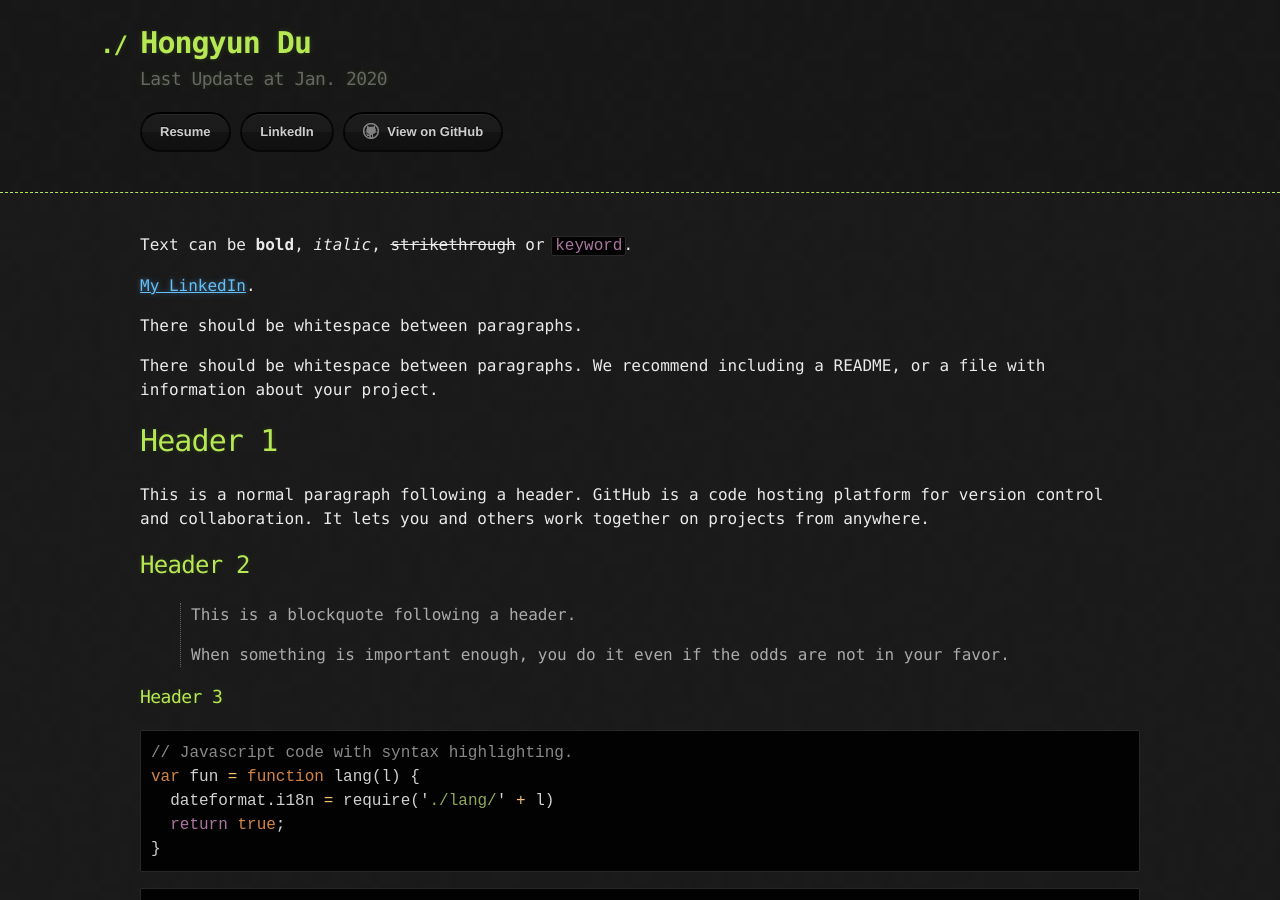
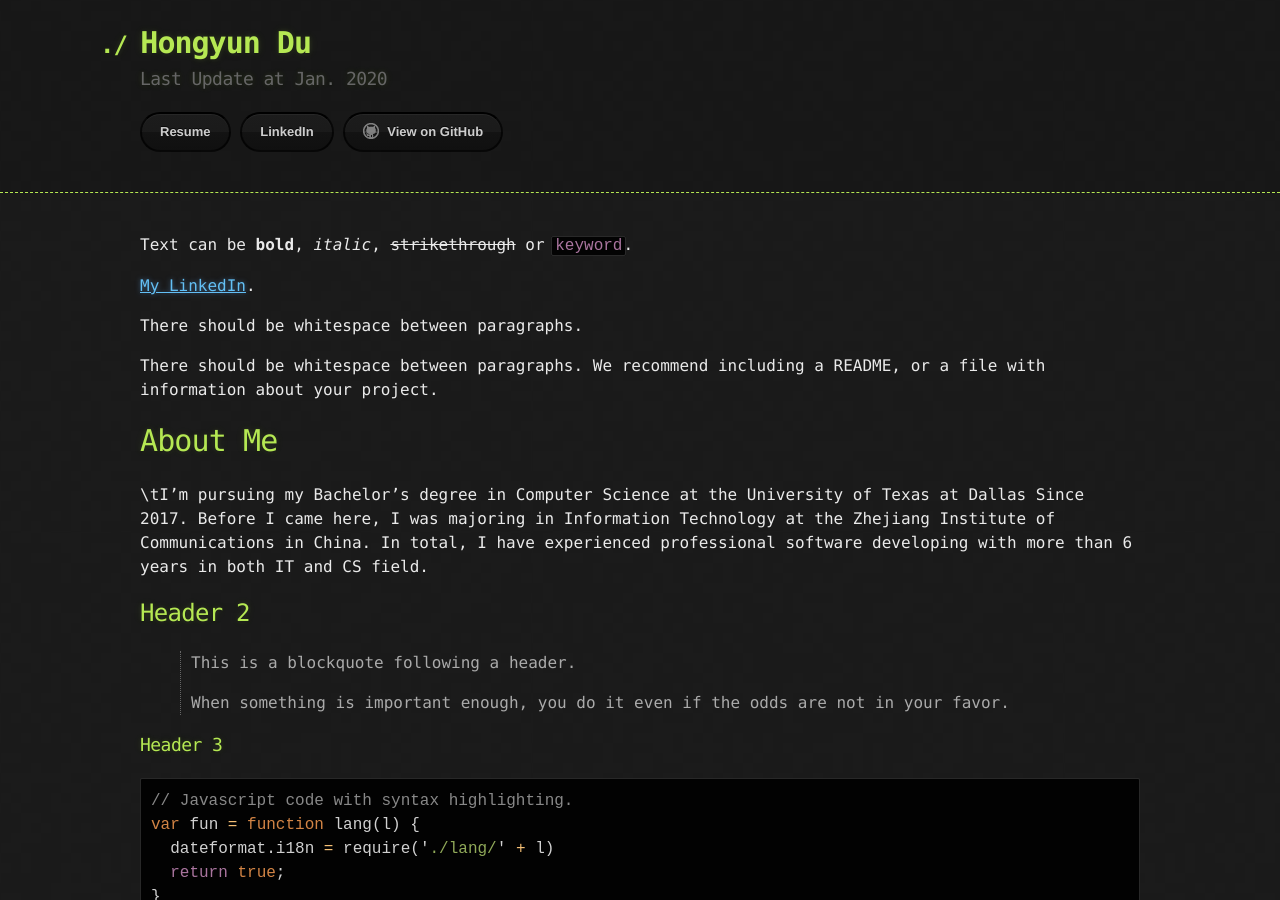
Before and after one commit to Yukikaze-Ai/Yukikaze-Ai.github.io, a Jekyll site: the page built from index.md, in a window 1280 px wide and 900 px high. Built offline with Jekyll 4.4.1, drawn with Linux system fonts in a browser that asks for light colours.

Commit message:
Update index.md

```diff
--- a/index.md
+++ b/index.md
@@ -10,9 +10,10 @@ There should be whitespace between paragraphs.
 
 There should be whitespace between paragraphs. We recommend including a README, or a file with information about your project.
 
-# Header 1
+# About Me
 
-This is a normal paragraph following a header. GitHub is a code hosting platform for version control and collaboration. It lets you and others work together on projects from anywhere.
+\tI'm pursuing my Bachelor's degree in Computer Science at the University of Texas at Dallas Since 2017. Before I came here, I was majoring in Information Technology at the Zhejiang Institute of Communications in China. In total, I have experienced professional software developing with more than 6 years in both IT and CS field.
+
 
 ## Header 2
 
```
